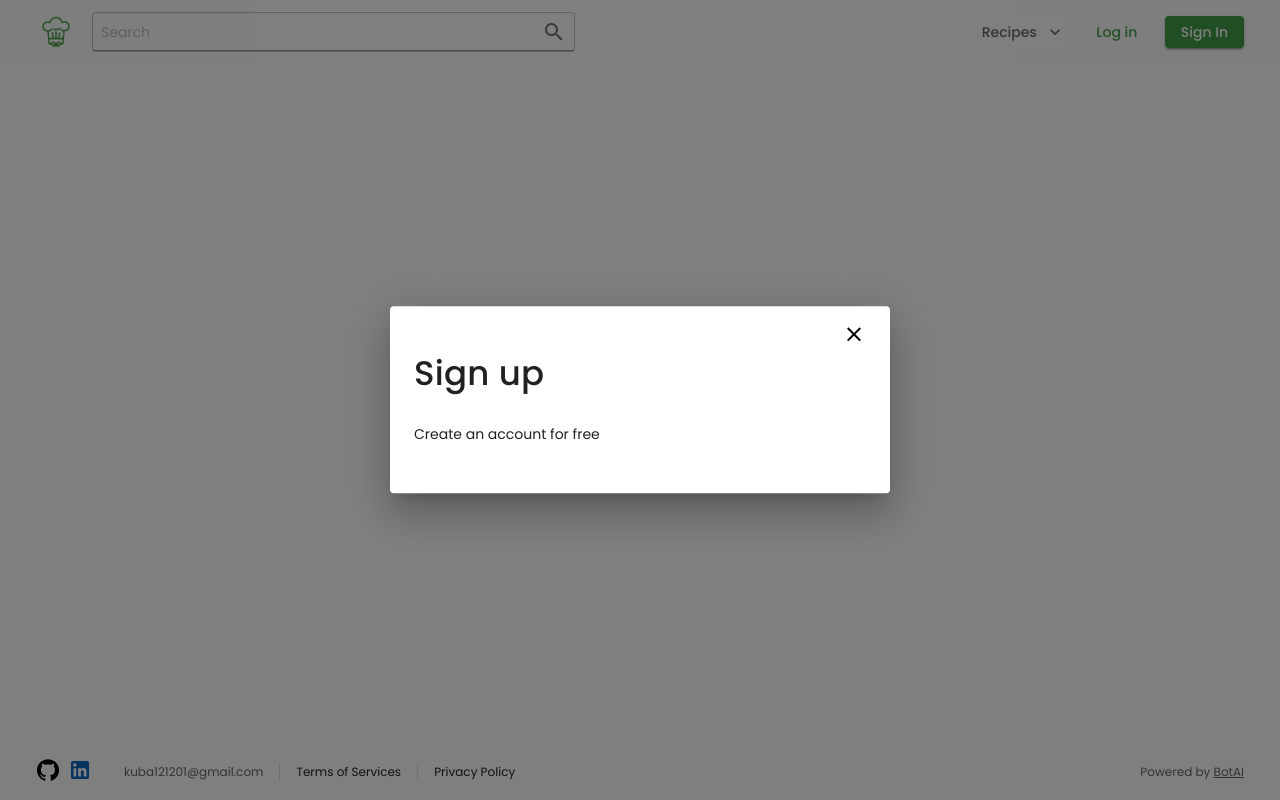
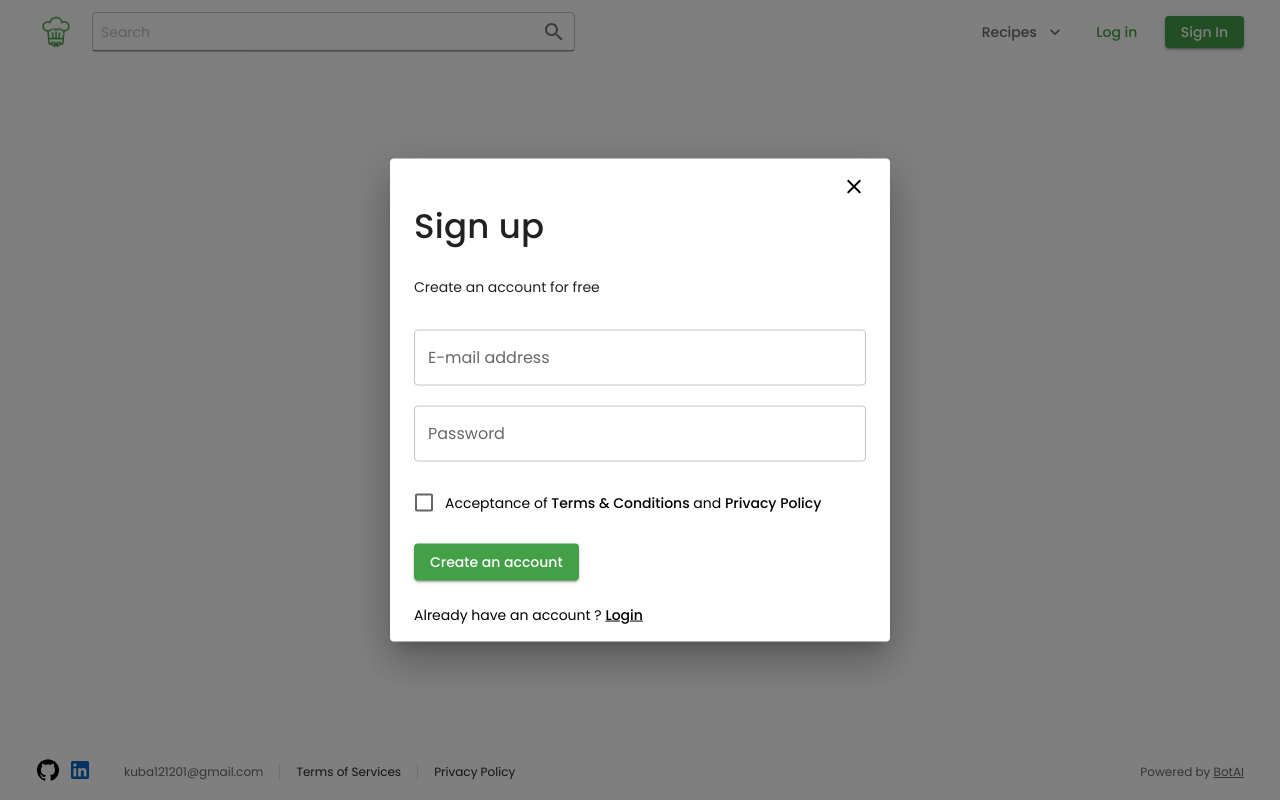
Before and after one commit to KubaBaniak/speedrun-leftovers, a React (Vite) app in the folder frontend/: page / in a window 1280 px wide. Both pictures are taken after a click on the button "Sign In". Built offline with nearby package versions, Linux system fonts and the light colour scheme.

Commit message:
feat: add all inputs to the signin modal

```diff
--- /dev/null
+++ b/frontend/src/components/buttons/SubmitForm.tsx
@@ -0,0 +1,18 @@
+import { Button, styled } from "@mui/material";
+
+export default function SubmitFormButton({ text }: { text: string }) {
+  return <Submit type='submit'>{text}</Submit>
+}
+
+const Submit = styled(Button)(({ theme }) => ({
+  backgroundColor: theme.palette.primary.main,
+  color: theme.palette.primary.contrastText,
+  textTransform: 'none',
+  padding: '6px 16px',
+  boxShadow:
+    '0px 1px 5px 0px #0000001F, 0px 2px 2px 0px #00000024, 0px 3px 1px -2px #00000033',
+  ':hover': {
+    backgroundColor: theme.palette.primary.main,
+    color: theme.palette.primary.contrastText,
+  },
+}));
--- /dev/null
+++ b/frontend/src/components/forms/signin/SignInForm.tsx
@@ -0,0 +1,82 @@
+import { useForm, SubmitHandler } from "react-hook-form";
+import { Checkbox, FormControlLabel, FormGroup, Link, TextField, Typography, styled } from "@mui/material";
+import SubmitFormButton from "../../buttons/SubmitForm";
+
+type Inputs = {
+  email: string,
+  password: string,
+  termsAndPrivacyAccepted: boolean,
+};
+
+export default function SignInForm() {
+  const { register, handleSubmit } = useForm<Inputs>();
+  const onSubmit: SubmitHandler<Inputs> = data => console.log(data);
+
+  return (
+    <form onSubmit={handleSubmit(onSubmit)}>
+      <StyledFormGroup>
+        <TextInput
+          label="E-mail address"
+          placeholder="Enter your e-mail"
+          {...register('email',)}
+        />
+        <TextInput
+          label="Password"
+          placeholder="Create your password"
+          {...register('password')}
+        />
+        <FormControlLabel control={<Checkbox />} label={CheckboxLabel} {...register('termsAndPrivacyAccepted')} />
+
+        <SubmitContainer>
+          <SubmitFormButton text="Create an account" />
+        </SubmitContainer>
+      </StyledFormGroup>
+      <Text>
+        Already have an account ? <UnderlineLink href="log-in">Login</UnderlineLink>
+      </Text>
+    </form>
+  );
+}
+
+const StyledFormGroup = styled(FormGroup)({
+  flexDirection: 'column',
+  gap: '20px',
+})
+
+const TextInput = styled(TextField)({
+  width: '100%',
+
+  color: 'red',
+  '& .MuiOutlinedInput-root': {
+    '&:hover fieldset': {
+      borderColor: 'rgba(0, 0, 0, 0.23)',
+    },
+    '&.Mui-focused fieldset': {
+      borderColor: 'green',
+    },
+  }
+})
+
+const Text = styled(Typography)({
+  fontSize: '14px',
+})
+
+const BoldLink = styled(Link)({
+  fontWeight: '500',
+})
+
+const CheckboxLabel = (
+  <Text>
+    Acceptance of <BoldLink href="terms-and-conditions">Terms & Conditions</BoldLink> and <BoldLink href="privacy-policy">Privacy Policy</BoldLink>
+  </Text>
+)
+
+const SubmitContainer = styled('div')({
+  width: '40%',
+  marginRight: 'auto',
+  paddingBottom: '24px',
+})
+
+const UnderlineLink = styled(BoldLink)({
+  textDecoration: 'underline',
+})
--- a/frontend/src/components/modals/SignInModal.tsx
+++ b/frontend/src/components/modals/SignInModal.tsx
@@ -3,6 +3,7 @@ import Typography from '@mui/material/Typography';
 import Modal from '@mui/material/Modal';
 import { styled } from '@mui/material';
 import ClearIcon from '@mui/icons-material/Clear';
+import SignInForm from '../forms/signin/SignInForm';
 
 interface ISignInModalProps {
   openCallback: boolean,
@@ -27,6 +28,7 @@ export default function SignInModal({ openCallback, closeCallback }: ISignInModa
         <ModalDescription>
           Create an account for free
         </ModalDescription>
+        <SignInForm />
       </ModalBox>
     </Modal>
   );
```
